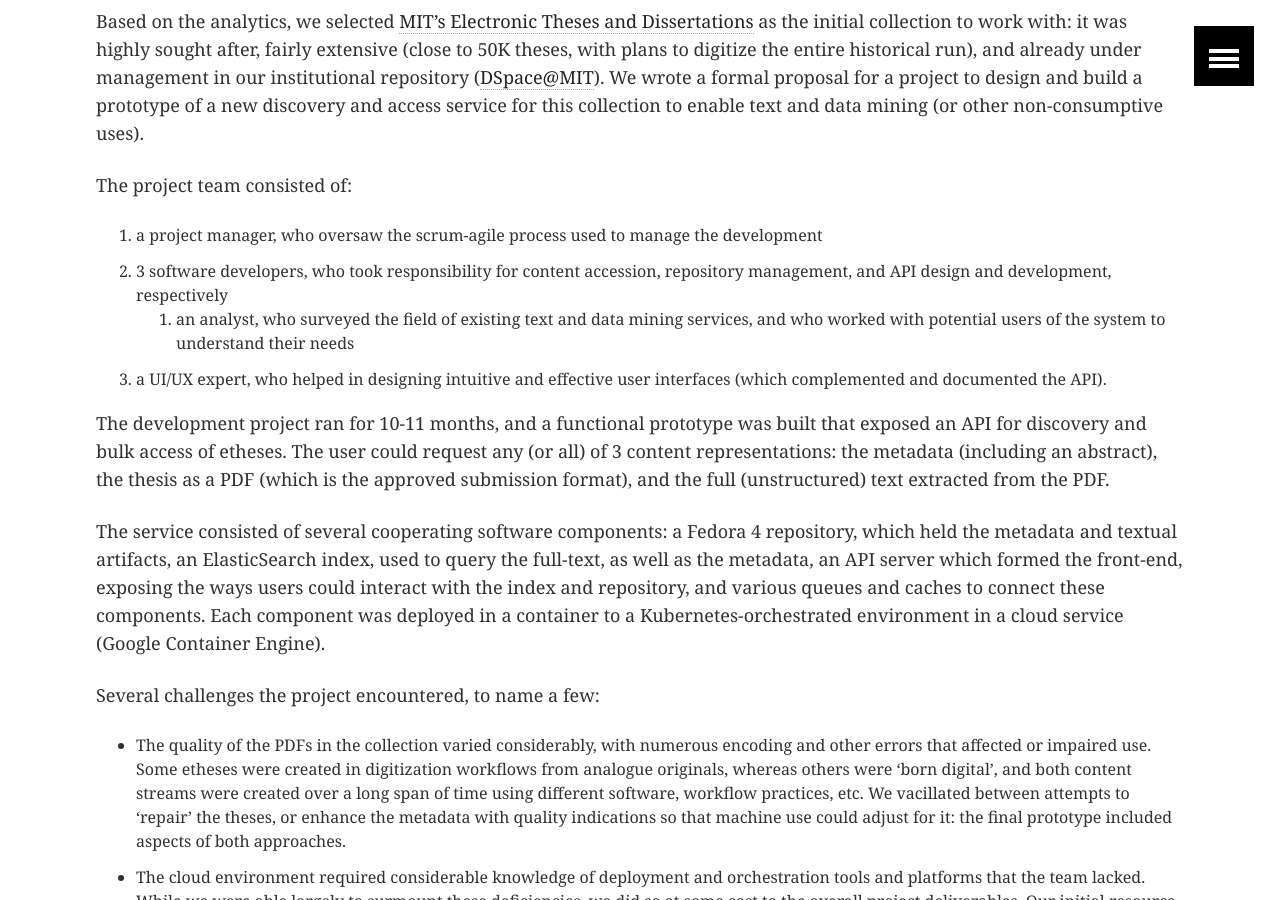
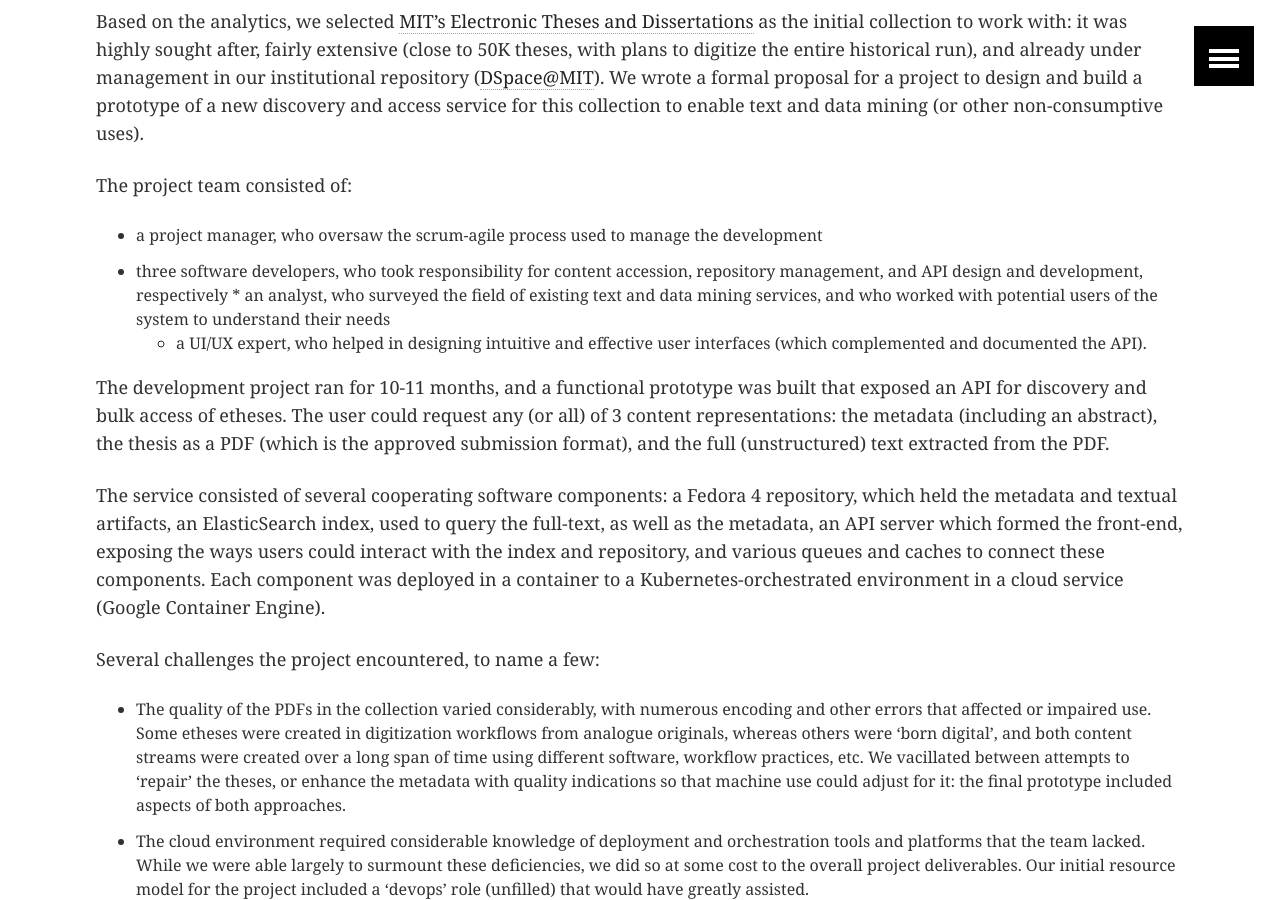
Before and after one commit to collectionsasdata/collectionsasdata.github.io, a Jekyll site: the page built from facet1.md, in a window 1280 px wide and 900 px high, scrolled down 1383 px. Built offline with Jekyll 4.4.1, drawn with Linux system fonts in a browser that asks for light colours.

Commit message:
Update facet1.md

```diff
--- a/facet1.md
+++ b/facet1.md
@@ -30,10 +30,10 @@
 
 The project team consisted of:
 
-1. a project manager, who oversaw the scrum-agile process used to manage the development
-2. 3 software developers, who took responsibility for content accession, repository  management, and API design and development, respectively
-      3. an analyst, who surveyed the field of existing text and data mining services, and who worked with potential users of the system to understand their needs
-  4. a UI/UX expert, who helped in designing intuitive and effective user interfaces (which complemented and documented the API).
+* a project manager, who oversaw the scrum-agile process used to manage the development
+* three software developers, who took responsibility for content accession, repository  management, and API design and development, respectively
+      * an analyst, who surveyed the field of existing text and data mining services, and who worked with potential users of the system to understand their needs
+  * a UI/UX expert, who helped in designing intuitive and effective user interfaces (which complemented and documented the API).
 
 The development project ran for 10-11 months, and a functional prototype was built that exposed an API for discovery and bulk access of etheses. The user could request any (or all) of 3 content representations: the metadata (including an abstract), the thesis as a PDF (which is the approved submission format), and the full (unstructured) text extracted from the PDF.
 
```
